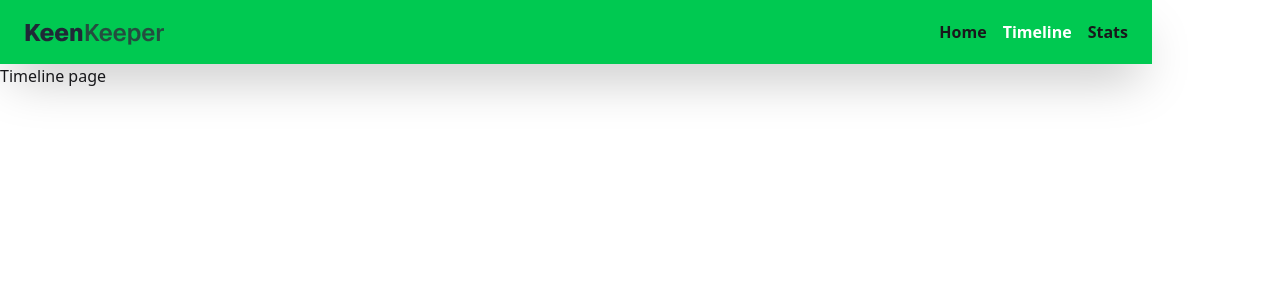
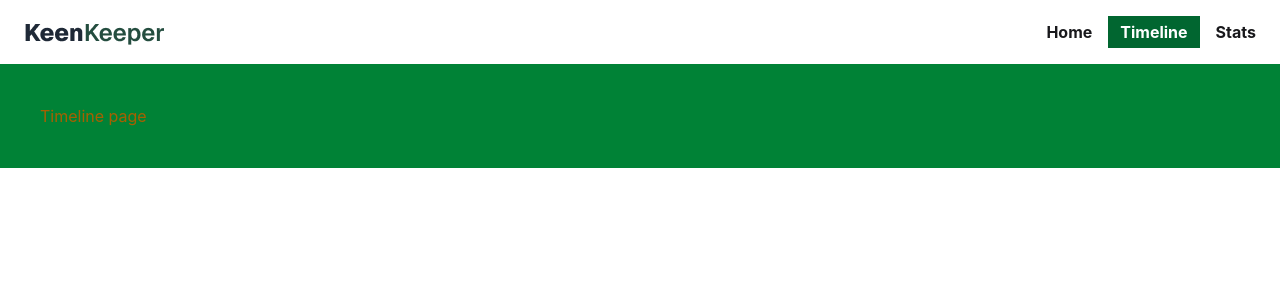
Before and after one commit to WebdeveloperNahid/keen-keeper, a Next.js app: page /timeline in a window 1280 px wide. Shown: the top 300 px of the page. Built offline with nearby package versions, Linux system fonts and the light colour scheme.

Commit message:
sorry the issue was tailwind prblem so  now Navbar is okk

```diff
--- a/package.json
+++ b/package.json
@@ -10,14 +10,15 @@
   },
   "dependencies": {
     "next": "16.2.3",
+    "postcss": "^8.5.9",
     "react": "19.2.4",
     "react-dom": "19.2.4"
   },
   "devDependencies": {
-    "@tailwindcss/postcss": "^4",
+    "@tailwindcss/postcss": "^4.2.2",
     "daisyui": "^5.5.19",
     "eslint": "^9",
     "eslint-config-next": "16.2.3",
-    "tailwindcss": "^4"
+    "tailwindcss": "^4.2.2"
   }
 }
--- a/src/app/home/page.jsx
+++ b/src/app/home/page.jsx
@@ -3,7 +3,8 @@
 const HomePage = () => {
     return (
         <div>
-            This is Home Page
+            <p className="bg-green-700 text-yellow-700  p-10
+            ">This is Home Page</p>
         </div>
     );
 };
--- a/src/app/stats/stats.jsx
+++ b/src/app/stats/stats.jsx
@@ -3,7 +3,7 @@ import React from 'react';
 const StatsPage = () => {
     return (
         <div>
-            Stats page
+            <h2 className='text-green-600'>Stats page </h2>
         </div>
     );
 };
--- a/src/app/timeline/page.jsx
+++ b/src/app/timeline/page.jsx
@@ -3,7 +3,8 @@ import React from 'react';
 const TimelinePage = () => {
     return (
         <div>
-            Timeline page
+            <h1 className="bg-green-700 text-yellow-700  p-10
+            ">Timeline page</h1>
         </div>
     );
 };
--- a/src/components/MyLink.jsx
+++ b/src/components/MyLink.jsx
@@ -8,7 +8,7 @@ const MyLink = ({href, children}) => {
     const pathname = usePathname();
     console.log(pathname)
     return (
-        <Link href={href} className={`${pathname === href ? "text-white" : ""}`}>{children} </Link>
+        <Link href={href} className={`${pathname === href ? "text-white bg-green-800 px-3 py-1" : ""}`}>{children} </Link>
     );
 };
 
--- a/src/components/shared/Navbar.jsx
+++ b/src/components/shared/Navbar.jsx
@@ -21,7 +21,7 @@ const Navbar = () => {
 
   return (
 
-    <nav className="bg-green-500 shadow-2xl w-[90%] h-16">
+    <nav className=" shadow-2xl container mx-auto h-16">
       <div className="container mx-auto flex items-center justify-between h-full px-6">
         <Image
           src={logoImg}
```
Also changed, not shown: 1 other file (tests, documents, lock files or other folders).
